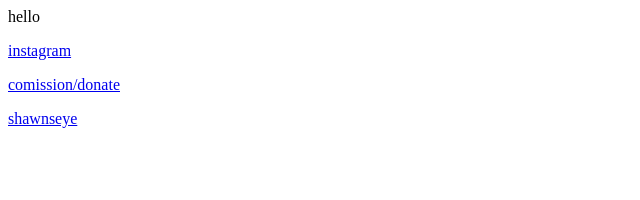
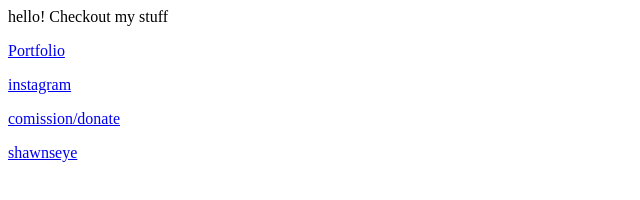
Before and after one commit to Shonny33/shawns-website, a plain HTML site: page index.html in a window 1280 px wide. Shown: the whole page, without its empty margins (0-640 px from the left). Drawn offline with Linux system fonts and the light colour scheme.

Commit message:
Update index.html

```diff
--- a/index.html
+++ b/index.html
@@ -1,4 +1,8 @@
-<p>hello</p>
+<p>hello! Checkout my stuff</p>
+
+<p>
+    <a href="https://shawnnubla.myportfolio.com/">Portfolio</a>
+</p>
 
 <p>
     <a href="https://www.instagram.com/shawns.eye/">instagram</a>
```
